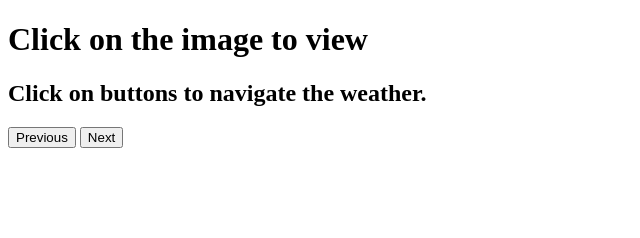
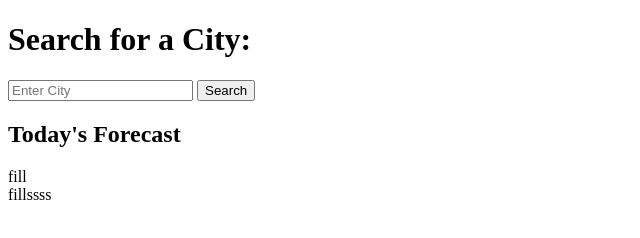
Before and after one commit to dong135790/weather-forecast-dashboard, a plain HTML site: page index.html in a window 1280 px wide. Shown: the whole page, without its empty margins (0-640 px from the left). Drawn offline with Linux system fonts and the light colour scheme.

Commit message:
alligned html and javascript. Created containers for weather/history.

```diff
--- a/index.html
+++ b/index.html
@@ -8,16 +8,17 @@
     <link rel="stylesheet" href="./assets/style.css">
 </head>
 <body>
-    <div class="container"></div>
-    <h1>Click on the image to view</h1>
-    <h2>Click on buttons to navigate the weather.</h2>
-    <div class="wrapper"></div>
-        <div></div>
-            <button class="prev">
-                Previous
-            </button>
-            <button class="next">
-                Next
-            </button>
+    <main>
+        <div class="history-container"></div>
+        <h1>Search for a City:</h1>
+        <form id="search-form"action="text"></form>
+            <input id='search-input' type="text" placeholder="Enter City">
+            <button class="">Search</button>
+            <ul id="history"></ul>
+    <h2>Today's Forecast</h2>
+    <article id="today">fill</article>
+    <article id="forecast-container">fillssss</article>
+    </main>
+
 </body>
 </html>
```
Also changed, not shown: assets/script.js (+21 -1 lines).
